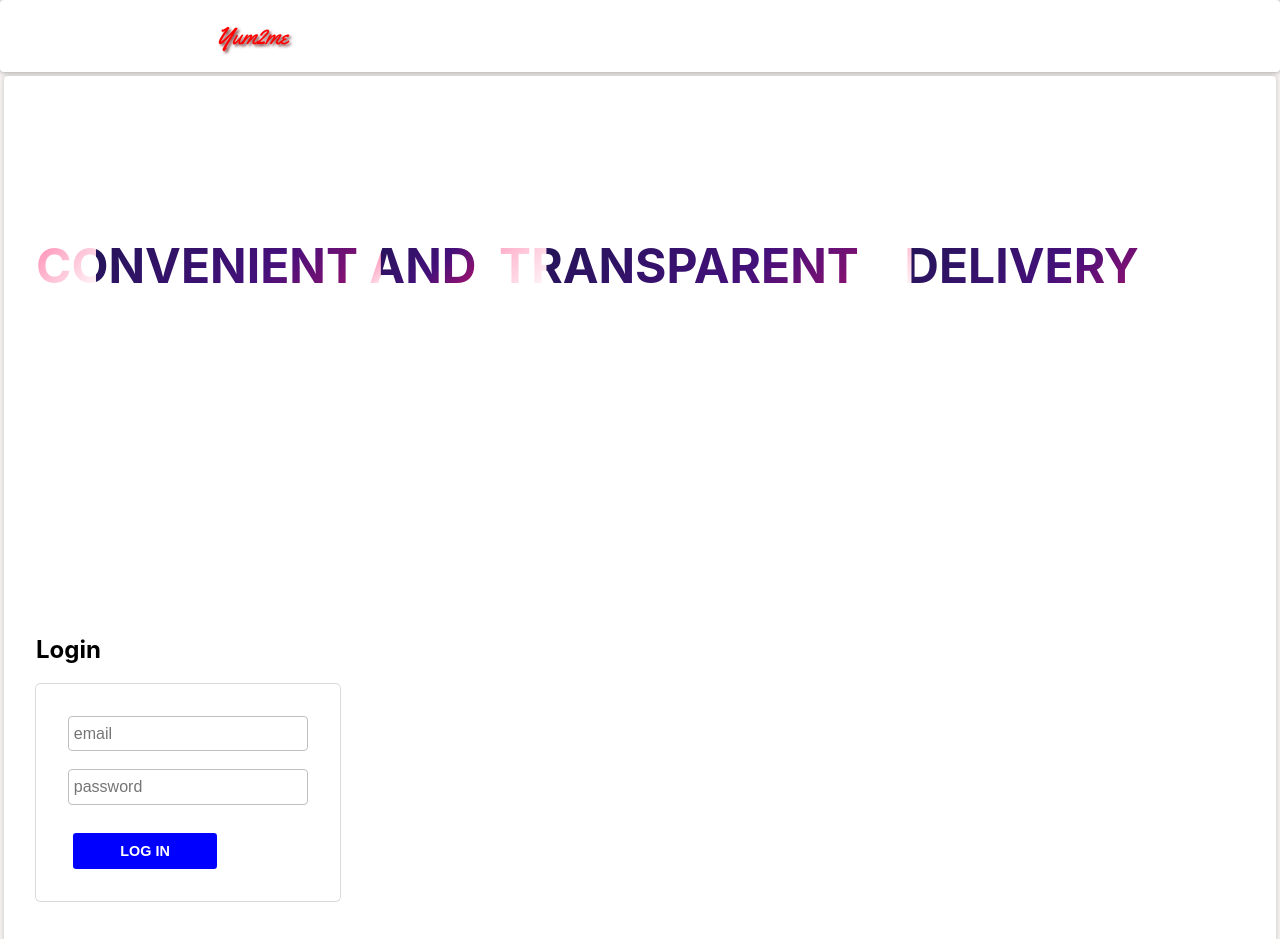
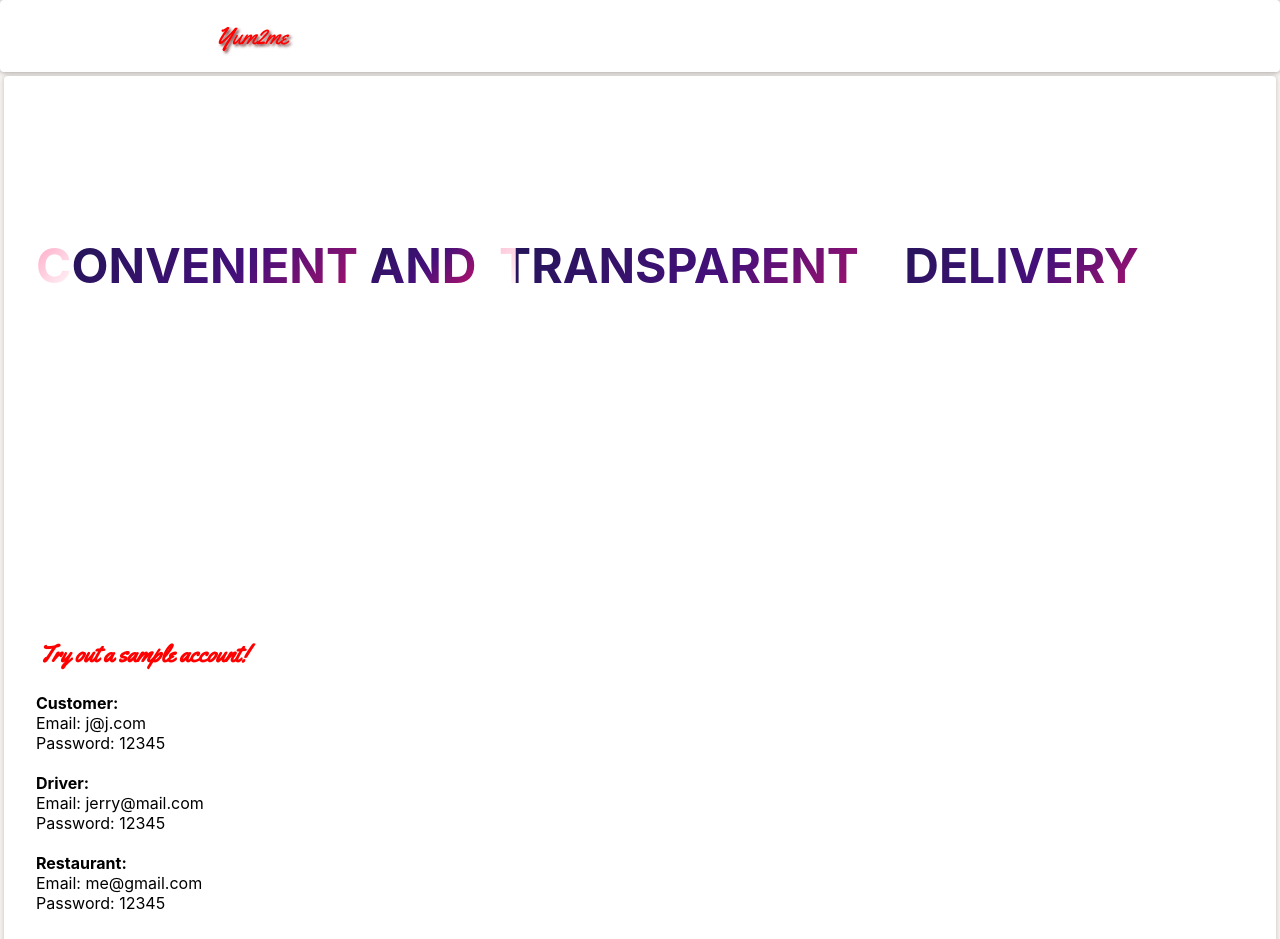
Before and after one commit to petermc87/yum-2-me, a React (Create React App) app: page / in a window 1280 px wide. Shown: the top 939 px of the page. Built offline with nearby package versions, Linux system fonts and the light colour scheme; no server answers.

Commit message:
feat: add sample accounts

```diff
--- a/src/pages/LandingPage/LandingPage.js
+++ b/src/pages/LandingPage/LandingPage.js
@@ -44,6 +44,7 @@ export default function LandingPage (props) {
                     getCustomer={props.getCustomer}
                     user={props.user}
                                     />}
+
                 />
                 <Route
                   path='/signup' element={<SignUpPage
--- a/src/pages/LoginPage/LoginPage.js
+++ b/src/pages/LoginPage/LoginPage.js
@@ -1,21 +1,42 @@
 import LoginForm from '../../components/LoginForm/LoginForm'
-import { useEffect } from 'react'
-
 export default function LoginPage (props) {
   return (
     <>
+        <div>
+        <h2>Try out a sample account!</h2>
+          <strong>Customer:</strong>
+          <br />
+          Email: j@j.com
+          <br />
+          Password: 12345
+        <br/>
+        <br/>
+          <strong>Driver:</strong>
+            <br />
+            Email: jerry@mail.com
+            <br />
+            Password: 12345
+        <br/>
+        <br/>
+          <strong>Restaurant:</strong>
+            <br />
+            Email: me@gmail.com
+            <br />
+            Password: 12345
+      </div>
+
+      <h2>~ OR ~</h2>
       <h1>Login</h1>
       <LoginForm
         setUser={props.setUser}
         user={props.user}
-
         getCustomer={props.getCustomer}
-
         getRestaurantsByUser={props.getRestaurantsByUser}
         setRestaurantsByUser={props.setRestaurantsByUser}
-
         foundCustomer={props.foundCustomer}
       />
+
     </>
+
   )
 }
```
